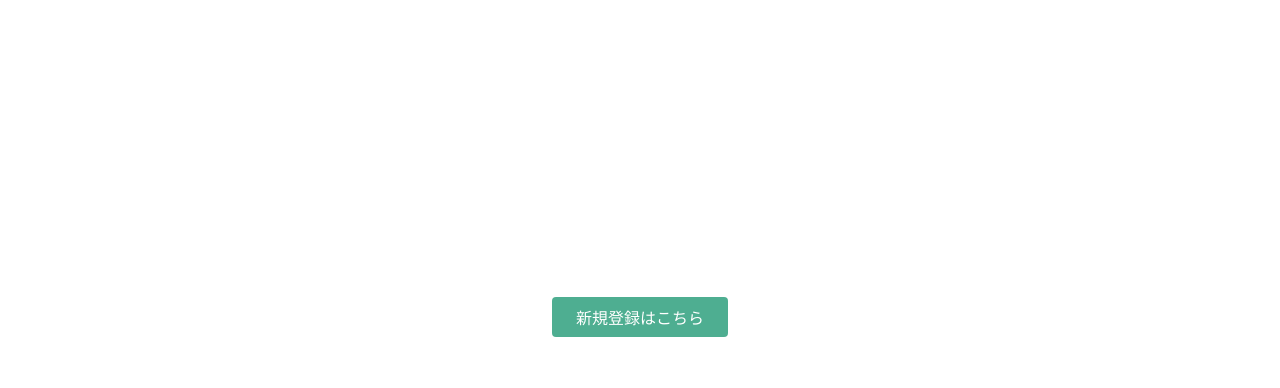
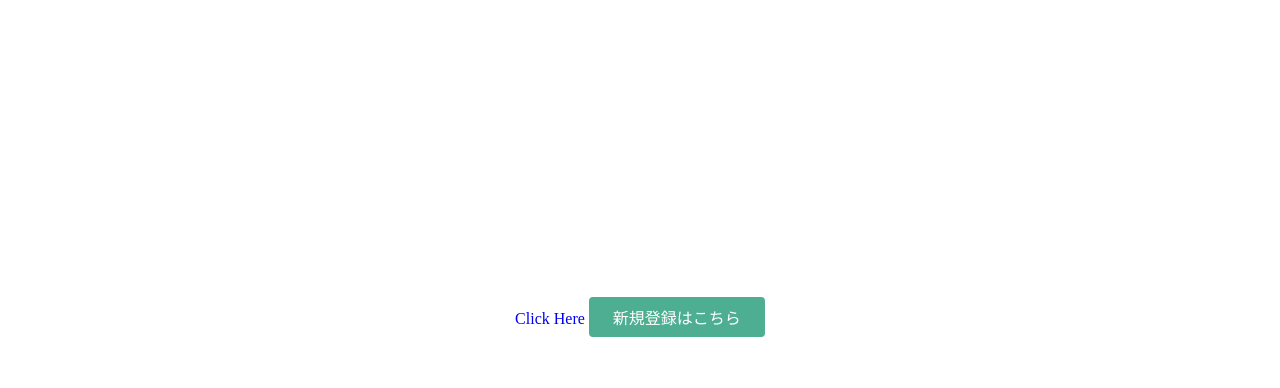
Before and after one commit to mauemura1209/maenarae1209.github.io, a plain HTML site: page index.html in a window 1280 px wide. Shown: the part 135-523 px from the top of the page. Drawn offline with Linux system fonts and the light colour scheme.

Commit message:
Update index.html

```diff
--- a/index.html
+++ b/index.html
@@ -26,6 +26,7 @@
       <h1>LEARN TO CODE.<br>LEARN TO BE CREATIVE.</h1>
       <p>Progateはオンラインプログラミング学習サービスです。<br>初心者にもやさしいスライドとレッスンで、ウェブサービスを作りながらプログラミングを学んでいきましょう。</p>
       <div class="btn-wrapper">
+        <a href="http://go.demo.pardot.com/l/175523/2020-10-09/5znv3/175523/1602222731i2w7zOzy/price_sample.pdf" class="pardotTrackClick">Click Here</a>
         <a href="#" class="btn signup">新規登録はこちら</a>
         <p>or</p>
         <a href="#" class="btn facebook"><span class="fa fa-facebook"></span>Facebookで登録</a>
```
